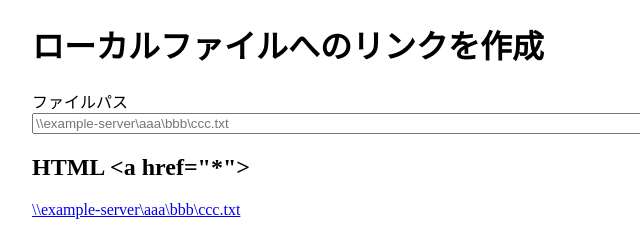
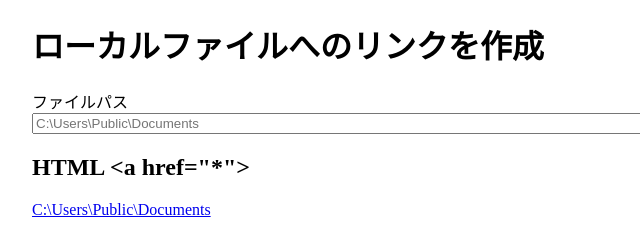
Before and after one commit to tksugimoto/note, a plain HTML site: page generate-local-file-link/index.html in a window 1280 px wide. Shown: the top 236 px of the page, 258-898 px from the left. Drawn offline with Linux system fonts and the light colour scheme.

Commit message:
feat: デフォルトファイルパスをローカルに変更
外部 (example-server) だと何らかの問題がある可能性があるため

```diff
--- a/generate-local-file-link/index.html
+++ b/generate-local-file-link/index.html
@@ -21,7 +21,7 @@
 <p>
 	<label>
 		ファイルパス
-		<input id="input" placeholder="\\example-server\aaa\bbb\ccc.txt">
+		<input id="input" placeholder="C:\Users\Public\Documents">
 	</label>
 </p>
 <h2>HTML &lt;a href="*"&gt;</h2>
```
